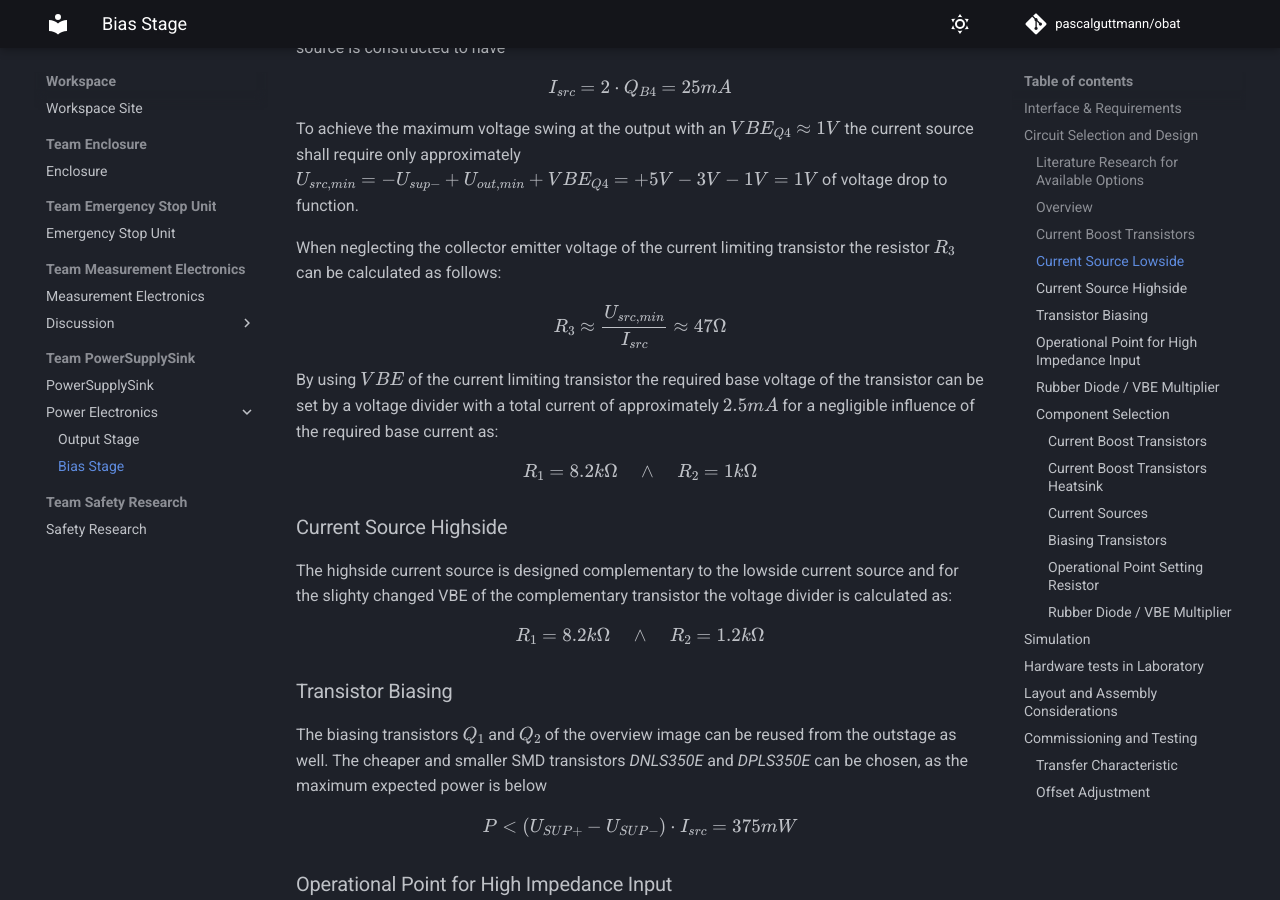
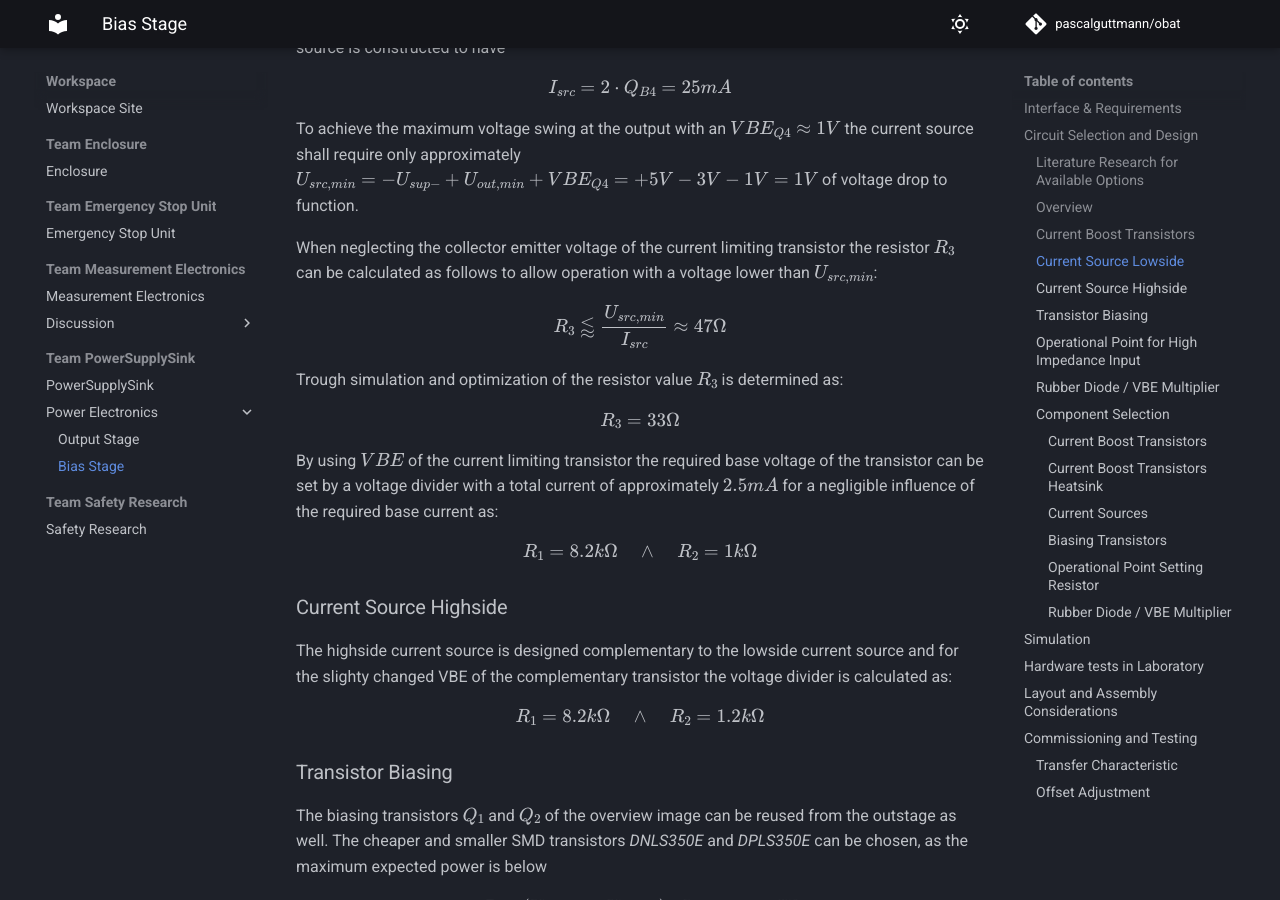
Before and after one commit to pascalguttmann/obat, an MkDocs documentation site: the page built from docs/workspace/pss/bias/bias.md, in a window 1280 px wide and 900 px high, scrolled down 3460 px. Built offline with MkDocs 1.6.1 and Material for MkDocs 9.7.7, drawn with Linux system fonts in a browser that asks for light colours; comment, search, counter and statistics services are not loaded.

Commit message:
fix current source calculation for emitter resistor

```diff
--- a/docs/workspace/pss/bias/bias.md
+++ b/docs/workspace/pss/bias/bias.md
@@ -98,8 +98,12 @@ the current source shall require only approximately $U_{src,min} = - U_{sup-} +
 U_{out,min} + VBE_{Q4} = +5V -3V -1V = 1V$ of voltage drop to function.
 
 When neglecting the collector emitter voltage of the current limiting transistor
-the resistor $R_{3}$ can be calculated as follows:
-$$ R_{3} \approx \frac{U_{src,min}}{I_{src}} \approx 47 \Omega $$
+the resistor $R_{3}$ can be calculated as follows to allow operation with a
+voltage lower than $U_{src,min}$:
+$$ R_{3} \lessapprox \frac{U_{src,min}}{I_{src}} \approx 47 \Omega $$
+Trough simulation and optimization of the resistor value $R_3$ is determined
+as:
+$$ R_{3} = 33 \Omega $$
 
 By using $VBE$ of the current limiting transistor the required base voltage of
 the transistor can be set by a voltage divider with a total current of
```
Also changed, not shown: 1 other file.
